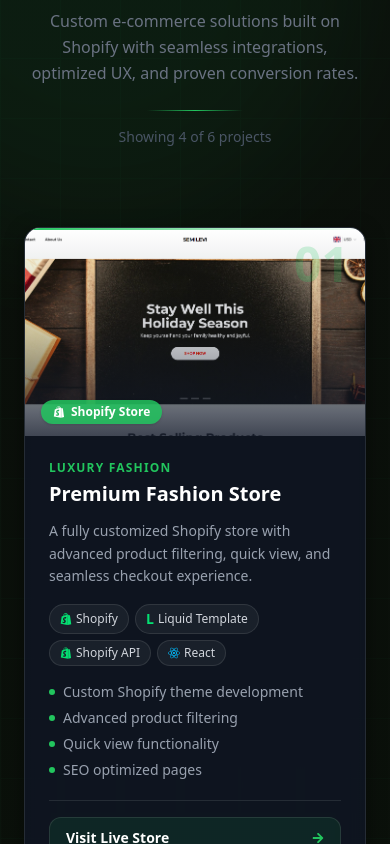
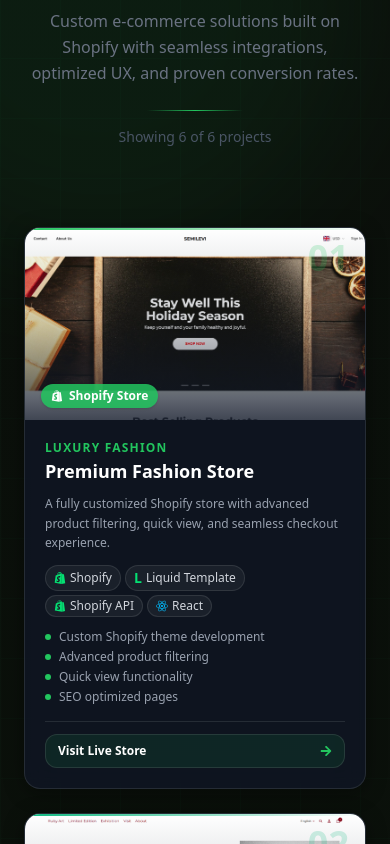
Before and after one commit to Tawhide16/my-protfulio, a React (Vite) app: page / in a window 390 px wide. Shown: the part 9440-10284 px from the top of the page. Built offline with nearby package versions, Linux system fonts and the light colour scheme.

Commit message:
change the shopify custom prodact page per row prodact

```diff
--- a/src/components/ShopifyProjects.jsx
+++ b/src/components/ShopifyProjects.jsx
@@ -148,7 +148,7 @@
         />
 
         {/* ── Image ── */}
-        <div className="relative overflow-hidden h-52 bg-gray-800/60 flex-shrink-0">
+        <div className="relative overflow-hidden h-48 bg-gray-800/60 flex-shrink-0">
           {/* Gradient overlay */}
           <div className="absolute inset-0 z-10 bg-gradient-to-t from-gray-900/80 via-gray-900/20 to-transparent" />
 
@@ -173,7 +173,7 @@
               initial={{ scale: 0.85 }}
               animate={{ scale: hovered ? 1 : 0.85 }}
               transition={{ duration: 0.25 }}
-              className="flex items-center gap-2 px-5 py-2.5 rounded-full text-white text-sm font-bold shadow-xl"
+              className="flex items-center gap-2 px-4 py-2 rounded-full text-white text-sm font-bold shadow-xl"
               style={{ background: project.accentColor }}
             >
               Visit Store <FaExternalLinkAlt className="text-xs" />
@@ -182,7 +182,7 @@
 
           {/* Number watermark */}
           <span
-            className="absolute top-3 right-4 text-5xl font-black leading-none select-none z-10 opacity-20"
+            className="absolute top-3 right-4 text-4xl font-black leading-none select-none z-10 opacity-20"
             style={{ color: project.accentColor }}
           >
             {project.number}
@@ -199,7 +199,7 @@
           {/* Shopify badge */}
           <div className="absolute bottom-3 left-4 z-20">
             <span
-              className="flex items-center gap-1.5 px-3 py-1 rounded-full text-xs font-bold text-white shadow"
+              className="flex items-center gap-1.5 px-2.5 py-1 rounded-full text-xs font-bold text-white shadow"
               style={{ background: `rgba(${project.accentRgb}, 0.85)` }}
             >
               <FaShopify />
@@ -209,23 +209,23 @@
         </div>
 
         {/* ── Content ── */}
-        <div className="flex flex-col flex-1 p-6">
+        <div className="flex flex-col flex-1 p-5">
           {/* Title + subtitle */}
           <div className="mb-3">
             <p className="text-xs font-semibold tracking-widest uppercase mb-1" style={{ color: project.accentColor }}>
               {project.subtitle}
             </p>
-            <h3 className="text-xl font-bold text-white">{project.title}</h3>
+            <h3 className="text-lg font-bold text-white leading-tight">{project.title}</h3>
           </div>
 
-          <p className="text-gray-400 text-sm leading-relaxed mb-4">{project.description}</p>
+          <p className="text-gray-400 text-xs leading-relaxed mb-3">{project.description}</p>
 
           {/* Tech pills */}
-          <div className="flex flex-wrap gap-1.5 mb-4">
+          <div className="flex flex-wrap gap-1 mb-3">
             {project.technologies.map(tech => (
               <span
                 key={tech}
-                className="flex items-center gap-1 px-2.5 py-1 rounded-full text-xs font-medium border border-white/10 bg-white/5 text-gray-300"
+                className="flex items-center gap-1 px-2 py-0.5 rounded-full text-xs font-medium border border-white/10 bg-white/5 text-gray-300"
               >
                 {shopifyTechIcons[tech]}
                 {tech}
@@ -234,7 +234,7 @@
           </div>
 
           {/* Features */}
-          <ul className="space-y-1.5 mb-5 flex-1">
+          <ul className="space-y-1 mb-4 flex-1">
             {project.features.map((f, i) => (
               <motion.li
                 key={i}
@@ -242,7 +242,7 @@
                 whileInView={{ opacity: 1, x: 0 }}
                 transition={{ delay: index * 0.08 + i * 0.05 }}
                 viewport={{ once: true }}
-                className="flex items-center gap-2 text-sm text-gray-400"
+                className="flex items-center gap-2 text-xs text-gray-400"
               >
                 <span className="w-1.5 h-1.5 rounded-full flex-shrink-0" style={{ background: project.accentColor }} />
                 {f}
@@ -251,12 +251,12 @@
           </ul>
 
           {/* CTA */}
-          <div className="pt-4 border-t border-white/10">
+          <div className="pt-3 border-t border-white/10">
             <a
               href={project.liveLink}
               target="_blank"
               rel="noopener noreferrer"
-              className="flex items-center justify-between w-full px-4 py-2.5 rounded-xl text-sm font-semibold text-white border border-white/10 hover:border-white/20 transition-all duration-200 group/btn"
+              className="flex items-center justify-between w-full px-3 py-2 rounded-xl text-xs font-semibold text-white border border-white/10 hover:border-white/20 transition-all duration-200"
               style={{ background: `rgba(${project.accentRgb}, 0.1)` }}
             >
               Visit Live Store
@@ -281,7 +281,9 @@
   const { scrollYProgress } = useScroll({ target: sectionRef, offset: ['start end', 'end start'] });
   const bgY = useTransform(scrollYProgress, [0, 1], ['0%', '12%']);
 
-  const displayed = showAll ? shopifyProjects : shopifyProjects.slice(0, 4);
+  // ✅ 3 cards per row — show 6 initially (2 full rows), then all
+  const INITIAL_COUNT = 6;
+  const displayed = showAll ? shopifyProjects : shopifyProjects.slice(0, INITIAL_COUNT);
 
   return (
     <section
@@ -306,7 +308,7 @@
         }}
       />
 
-      <div className="relative container mx-auto px-6 max-w-6xl">
+      <div className="relative container mx-auto px-6 max-w-[1500px]">
 
         {/* ── Header ── */}
         <div className="text-center mb-20">
@@ -375,8 +377,8 @@
           </motion.p>
         </div>
 
-        {/* ── 2-column grid ── */}
-        <div className="grid grid-cols-1 md:grid-cols-2 gap-8">
+        {/* ── 3-column grid ── */}
+        <div className="grid grid-cols-1 md:grid-cols-2 lg:grid-cols-3 gap-6">
           <AnimatePresence>
             {displayed.map((project, index) => (
               <ShopifyProjectCard key={project.id} project={project} index={index} />
@@ -385,7 +387,7 @@
         </div>
 
         {/* ── Toggle button ── */}
-        {shopifyProjects.length > 4 && (
+        {shopifyProjects.length > INITIAL_COUNT && (
           <motion.div
             initial={{ opacity: 0, y: 20 }}
             whileInView={{ opacity: 1, y: 0 }}
@@ -416,7 +418,7 @@
                 animate={{ opacity: 1 }}
                 className="text-gray-600 text-sm mt-3"
               >
-                {shopifyProjects.length - 4} more projects waiting
+                {shopifyProjects.length - INITIAL_COUNT} more projects waiting
               </motion.p>
             )}
           </motion.div>
@@ -427,5 +429,3 @@
 };
 
 export default ShopifyProjects;
-
-//add the new code here
```
